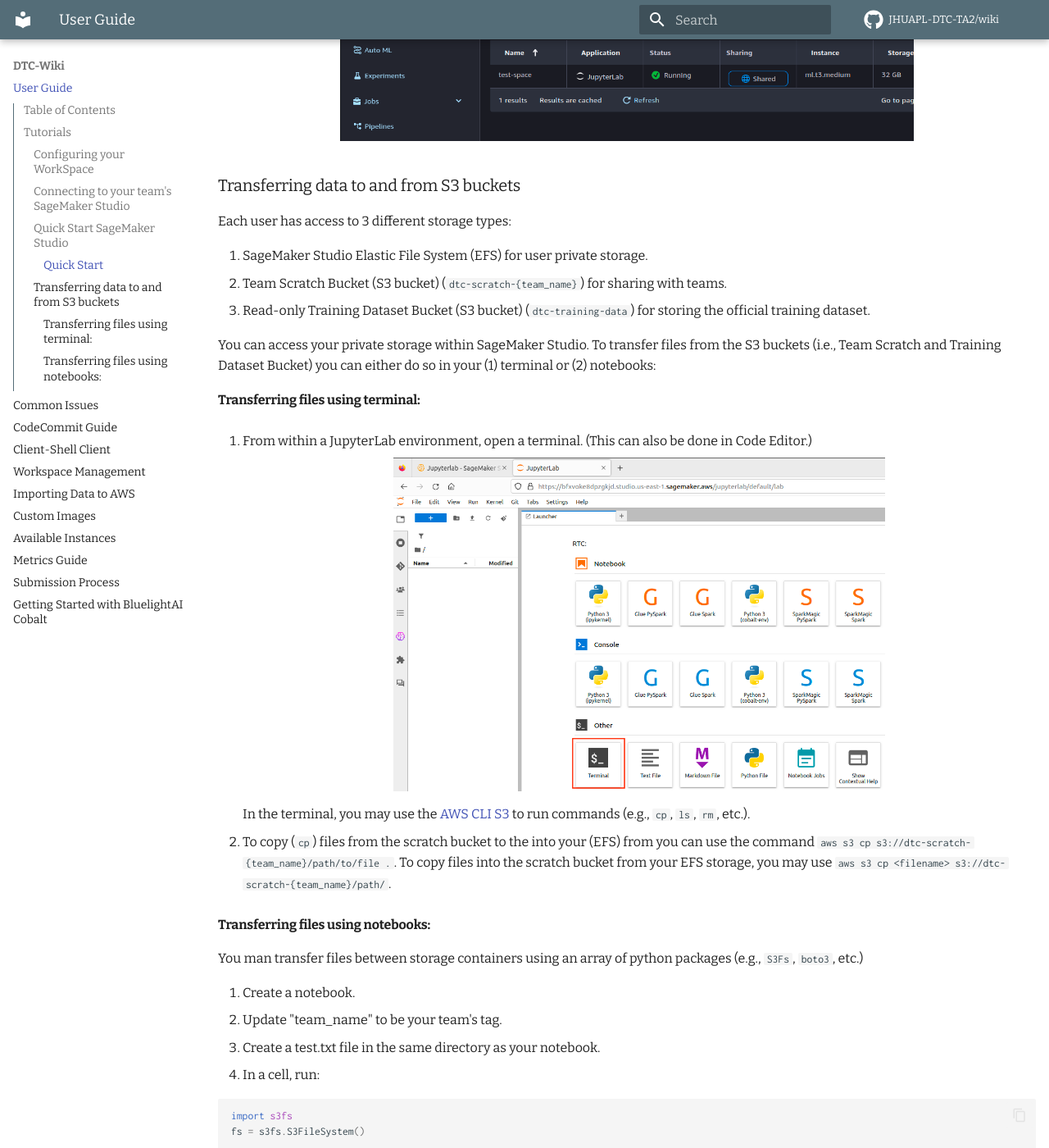
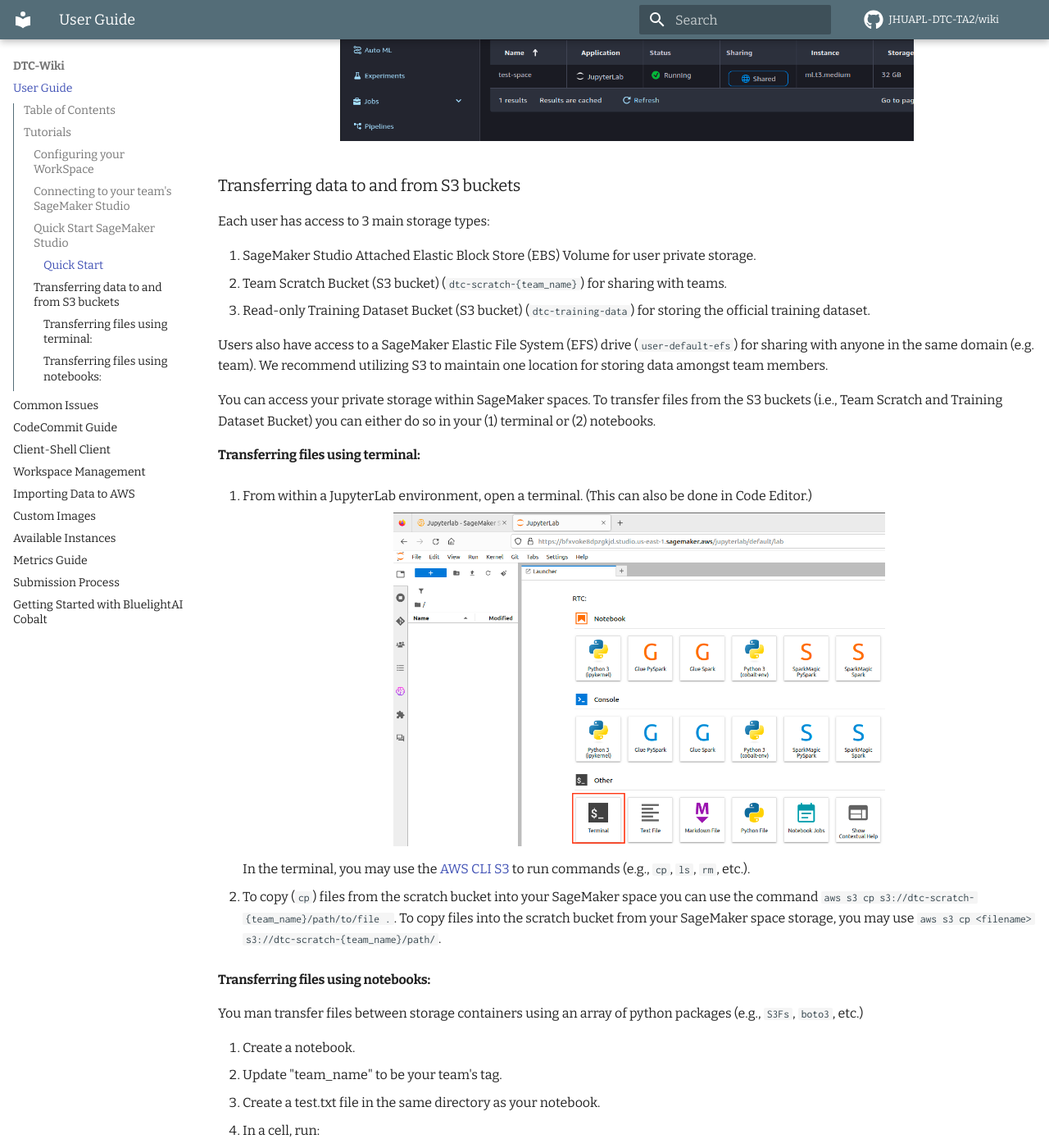
Before and after one commit to JHUAPL-DTC-TA2/wiki, an MkDocs documentation site: the page built from docs/index.md, in a window 1280 px wide and 1400 px high, scrolled down 10459 px. Shown: the whole window at 82% size. Built offline with MkDocs 1.6.1 and Material for MkDocs 9.7.7, drawn with Linux system fonts in a browser that asks for light colours; comment, search, counter and statistics services are not loaded; some of the changed text lies outside the part shown.

Commit message:
update wording from efs to ebs

```diff
--- a/docs/index.md
+++ b/docs/index.md
@@ -152,13 +152,18 @@
 
 ### Transferring data to and from S3 buckets
 
-Each user has access to 3 different storage types:
+Each user has access to 3 main storage types:
 
-1. SageMaker Studio Elastic File System (EFS) for user private storage.
+1. SageMaker Studio Attached Elastic Block Store (EBS) Volume for user private storage.
 2. Team Scratch Bucket (S3 bucket) (`dtc-scratch-{team_name}`) for sharing with teams.
 3. Read-only Training Dataset Bucket (S3 bucket) (`dtc-training-data`) for storing the official training dataset.
 
-You can access your private storage within SageMaker Studio. To transfer files from the S3 buckets (i.e., Team Scratch and Training Dataset Bucket) you can either do so in your (1) terminal or (2) notebooks:
+Users also have access to a SageMaker Elastic File System (EFS) drive (`user-default-efs`) for sharing with anyone in the same domain (e.g. team).
+We recommend utilizing S3 to maintain one location for storing data amongst team members.
+
+You can access your private storage within SageMaker spaces.
+To transfer files from the S3 buckets (i.e., Team Scratch and Training Dataset Bucket)
+you can either do so in your (1) terminal or (2) notebooks.
 
 #### Transferring files using terminal:
 
@@ -168,7 +173,7 @@
 
     In the terminal, you may use the [AWS CLI S3](https://awscli.amazonaws.com/v2/documentation/api/latest/reference/s3/index.html) to run commands (e.g., `cp`, `ls`, `rm`, etc.).
 
-2. To copy (`cp`) files from the scratch bucket to the into your (EFS) from you can use the command `aws s3 cp s3://dtc-scratch-{team_name}/path/to/file .`. To copy files into the scratch bucket from your EFS storage, you may use `aws s3 cp <filename> s3://dtc-scratch-{team_name}/path/`.
+2. To copy (`cp`) files from the scratch bucket into your SageMaker space you can use the command `aws s3 cp s3://dtc-scratch-{team_name}/path/to/file .`. To copy files into the scratch bucket from your SageMaker space storage, you may use `aws s3 cp <filename> s3://dtc-scratch-{team_name}/path/`.
 
 #### Transferring files using notebooks:
 
@@ -188,7 +193,7 @@
 # Upload files to S3 bucket
 fs.upload("test.txt", f's3://dtc-scratch-{team_name}/test.txt')
 
-# Download files to EFS
+# Download files to SageMaker space
 fs.download(f's3://dtc-scratch-{team_name}/test.txt', "test.txt")
 
 # To List 5 files in your team scratch bucket
```
